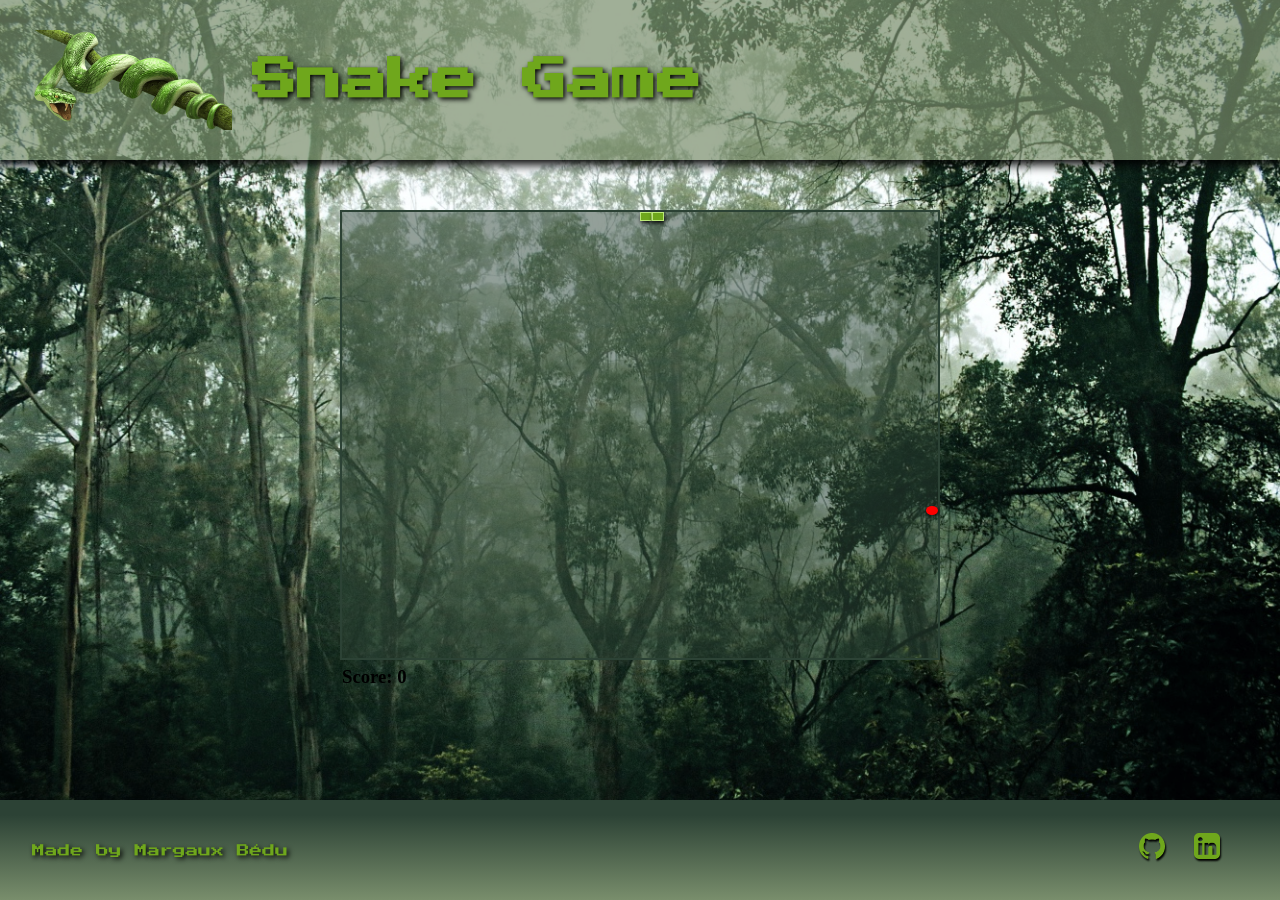
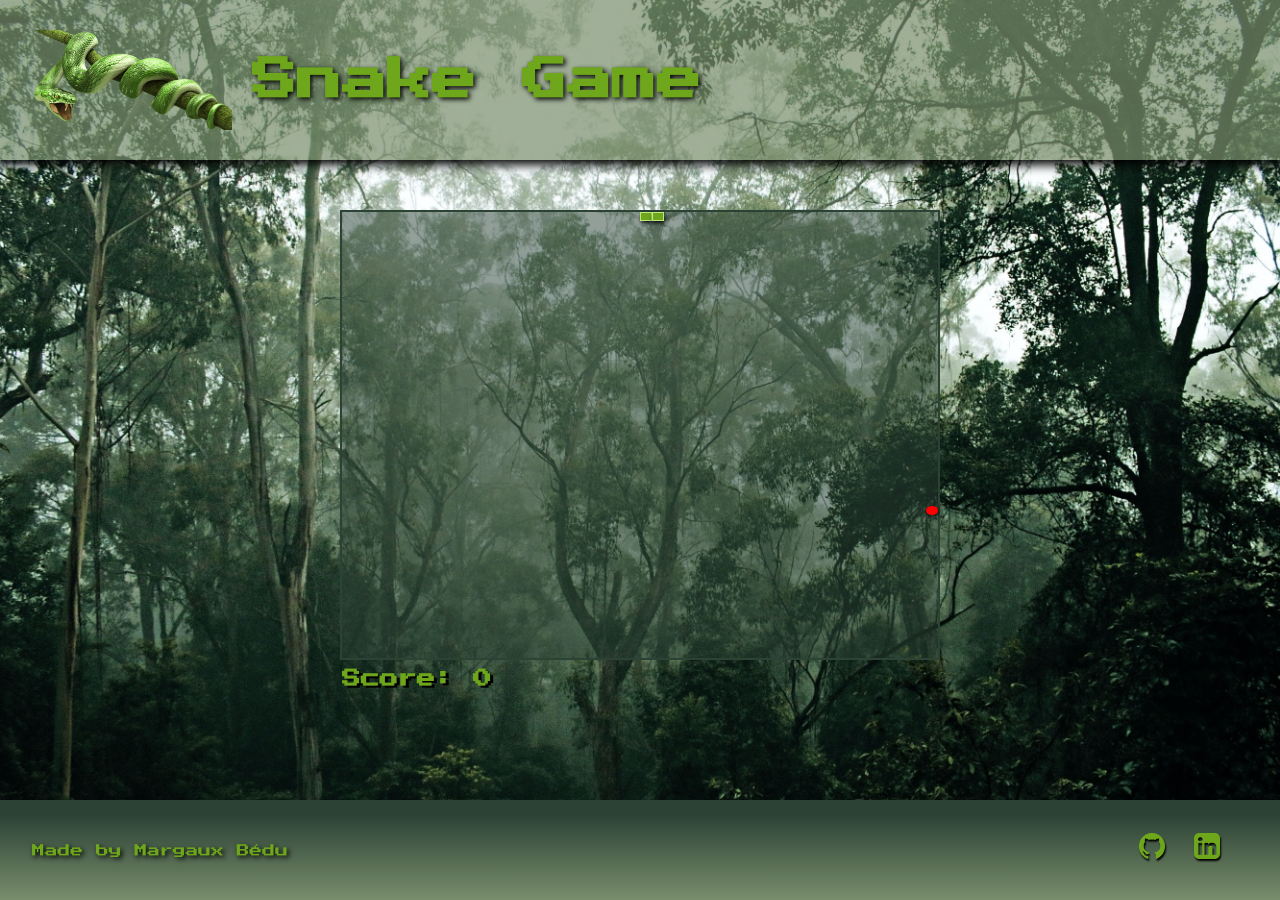
Before and after one commit to magb7/snake-react-app, a React (Create React App) app: page / in a window 1280 px wide. Built offline with nearby package versions, Linux system fonts and the light colour scheme.

Commit message:
add general style for h3

```diff
--- a/src/App.css
+++ b/src/App.css
@@ -7,3 +7,9 @@
   background-size: cover;
   background-position: center;
 }
+
+h3 {
+  color: #6fa71c;
+  font-family: "Press Start 2P", cursive;
+  text-shadow: 3px 2px black;
+}
```
